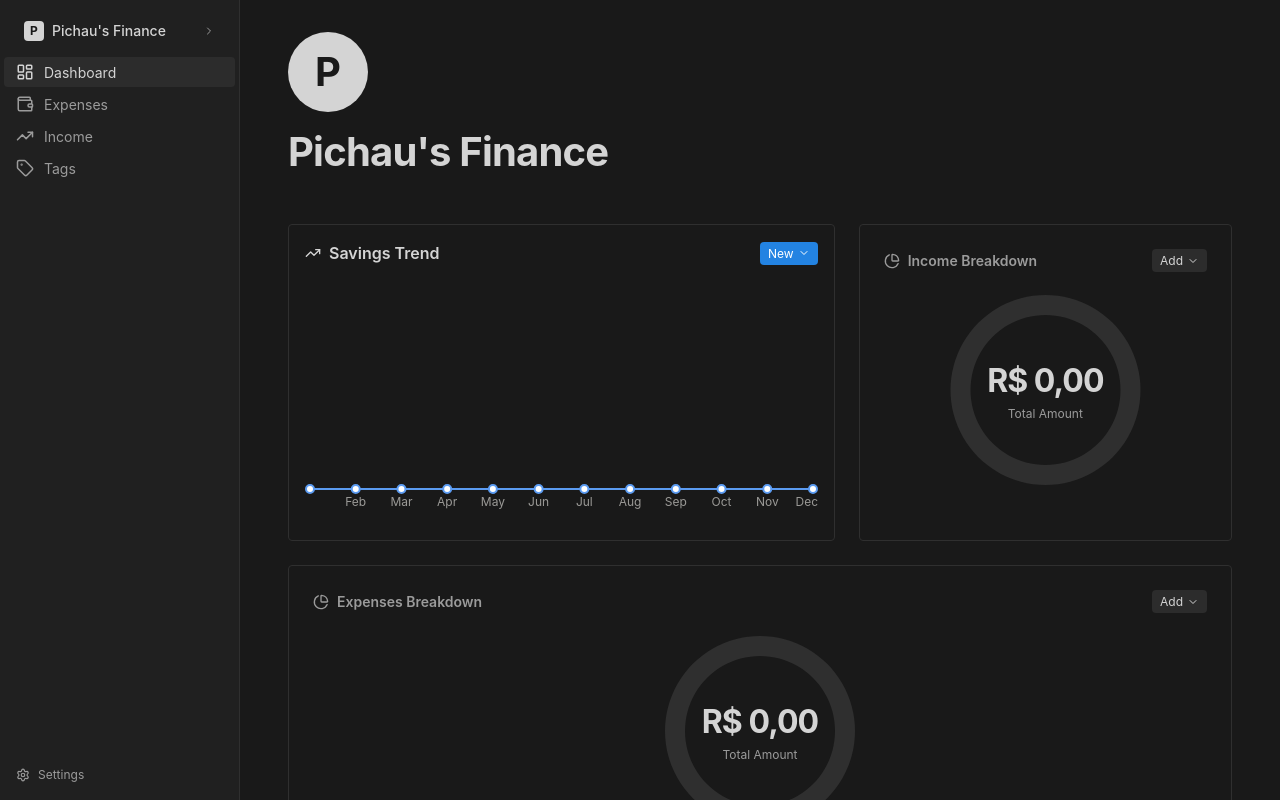
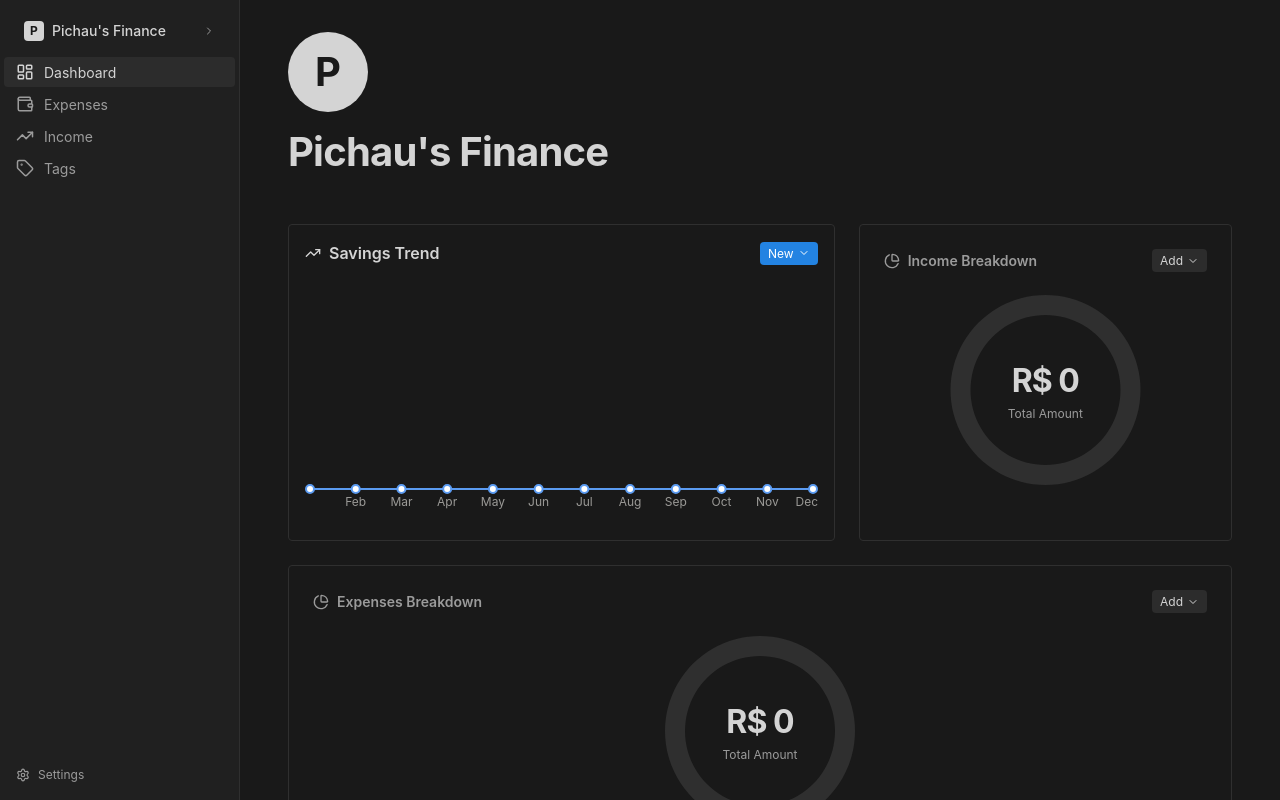
Before and after one commit to cinenz0/finance-tracker, a React (Vite) app: page / in a window 1280 px wide. Built offline with nearby package versions, Linux system fonts and the light colour scheme.

Commit message:
fix: Format totals with 1 decimal compact notation (e.g. 1,7 mil) v0.0.13

```diff
--- a/package.json
+++ b/package.json
@@ -1,7 +1,7 @@
 {
   "name": "temp-app",
   "private": true,
-  "version": "0.0.12",
+  "version": "0.0.13",
   "type": "module",
   "main": "electron/main.cjs",
   "scripts": {
--- a/src/components/Dashboard.jsx
+++ b/src/components/Dashboard.jsx
@@ -127,7 +127,7 @@ const Dashboard = () => {
                             </PieChart>
                         </ResponsiveContainer>
                         <div style={{ position: 'absolute', textAlign: 'center' }}>
-                            <div style={{ fontSize: '32px', fontWeight: 700, letterSpacing: '-0.03em', color: 'var(--notion-text)' }}>R$ {income.toLocaleString('pt-BR', { minimumFractionDigits: 2, maximumFractionDigits: 2 })}</div>
+                            <div style={{ fontSize: '32px', fontWeight: 700, letterSpacing: '-0.03em', color: 'var(--notion-text)' }}>R$ {income.toLocaleString('pt-BR', { notation: 'compact', maximumFractionDigits: 1 })}</div>
                             <div style={{ fontSize: '12px', color: 'var(--notion-text-gray)' }}>Total Amount</div>
                         </div>
                     </div>
@@ -170,7 +170,7 @@ const Dashboard = () => {
                             </PieChart>
                         </ResponsiveContainer>
                         <div style={{ position: 'absolute', textAlign: 'center' }}>
-                            <div style={{ fontSize: '32px', fontWeight: 700, letterSpacing: '-0.03em', color: 'var(--notion-text)' }}>R$ {expenses.toLocaleString('pt-BR', { minimumFractionDigits: 2, maximumFractionDigits: 2 })}</div>
+                            <div style={{ fontSize: '32px', fontWeight: 700, letterSpacing: '-0.03em', color: 'var(--notion-text)' }}>R$ {expenses.toLocaleString('pt-BR', { notation: 'compact', maximumFractionDigits: 1 })}</div>
                             <div style={{ fontSize: '12px', color: 'var(--notion-text-gray)' }}>Total Amount</div>
                         </div>
                     </div>
```
